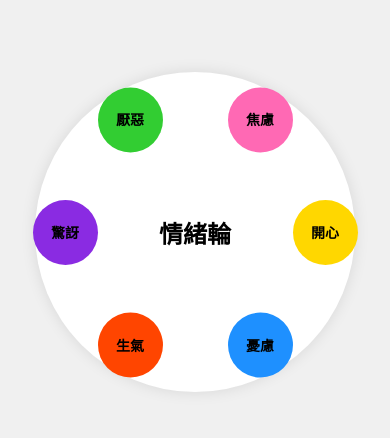
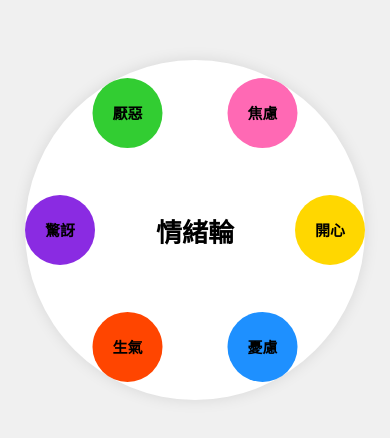
Before and after one commit to Celinelinlin/celinelinlin.github.io, a plain HTML site: page emotion.html in a window 390 px wide. Shown: the part 170-608 px from the top of the page. Drawn offline with Linux system fonts and the light colour scheme.

Commit message:
Update emotion.html

```diff
--- a/emotion.html
+++ b/emotion.html
@@ -19,8 +19,8 @@
         }
         .emotion-wheel {
             position: relative;
-            width: 400px;
-            height: 400px;
+            width: 420px;
+            height: 420px;
             border-radius: 50%;
             background: #fff;
             box-shadow: 0 0 15px rgba(0, 0, 0, 0.1);
@@ -30,12 +30,12 @@
         }
         .emotion-btn {
             position: absolute;
-            width: 80px;
-            height: 80px;
+            width: 85px;
+            height: 85px;
             border-radius: 50%;
             border: none;
             cursor: pointer;
-            font-size: 16px;
+            font-size: 18px;
             font-weight: bold;
             display: flex;
             justify-content: center;
@@ -49,22 +49,22 @@
         #disgust { background-color: #32cd32; }
         #anxiety { background-color: #ff69b4; }
 
-        .joy { transform: rotate(0deg) translate(160px) rotate(0deg); }
-        .sadness { transform: rotate(60deg) translate(160px) rotate(-60deg); }
-        .anger { transform: rotate(120deg) translate(160px) rotate(-120deg); }
-        .fear { transform: rotate(180deg) translate(160px) rotate(-180deg); }
-        .disgust { transform: rotate(240deg) translate(160px) rotate(-240deg); }
-        .anxiety { transform: rotate(300deg) translate(160px) rotate(-300deg); }
+        .joy { transform: rotate(0deg) translate(170px) rotate(0deg); }
+        .sadness { transform: rotate(60deg) translate(170px) rotate(-60deg); }
+        .anger { transform: rotate(120deg) translate(170px) rotate(-120deg); }
+        .fear { transform: rotate(180deg) translate(170px) rotate(-180deg); }
+        .disgust { transform: rotate(240deg) translate(170px) rotate(-240deg); }
+        .anxiety { transform: rotate(300deg) translate(170px) rotate(-300deg); }
 
         #emotion-description {
-            margin-top: 40px;
-            font-size: 20px;
+            margin-top: 45px;
+            font-size: 22px;
             text-align: center;
         }
 
         .center-label {
             position: absolute;
-            font-size: 24px;
+            font-size: 26px;
             font-weight: bold;
             top: 50%;
             left: 50%;
@@ -73,22 +73,22 @@
 
         @media (max-width: 480px) {
             .emotion-wheel {
-                width: 320px;
-                height: 320px;
+                width: 340px;
+                height: 340px;
             }
             .emotion-btn {
-                width: 65px;
-                height: 65px;
-                font-size: 14px;
+                width: 70px;
+                height: 70px;
+                font-size: 15px;
             }
-            .joy { transform: rotate(0deg) translate(130px) rotate(0deg); }
-            .sadness { transform: rotate(60deg) translate(130px) rotate(-60deg); }
-            .anger { transform: rotate(120deg) translate(130px) rotate(-120deg); }
-            .fear { transform: rotate(180deg) translate(130px) rotate(-180deg); }
-            .disgust { transform: rotate(240deg) translate(130px) rotate(-240deg); }
-            .anxiety { transform: rotate(300deg) translate(130px) rotate(-300deg); }
+            .joy { transform: rotate(0deg) translate(135px) rotate(0deg); }
+            .sadness { transform: rotate(60deg) translate(135px) rotate(-60deg); }
+            .anger { transform: rotate(120deg) translate(135px) rotate(-120deg); }
+            .fear { transform: rotate(180deg) translate(135px) rotate(-180deg); }
+            .disgust { transform: rotate(240deg) translate(135px) rotate(-240deg); }
+            .anxiety { transform: rotate(300deg) translate(135px) rotate(-300deg); }
             #emotion-description {
-                font-size: 18px;
+                font-size: 20px;
             }
         }
     </style>
@@ -144,7 +144,7 @@
 
             descriptionElement.innerHTML = `
                 <h2>${emotionData.name}</h2>
-                <img src="${emotionData.image}" alt="${emotionData.name}" width="100">
+                <img src="${emotionData.image}" alt="${emotionData.name}" width="110">
                 <p>${emotionData.description}</p>
             `;
         }
```
